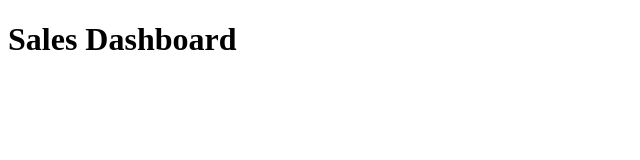
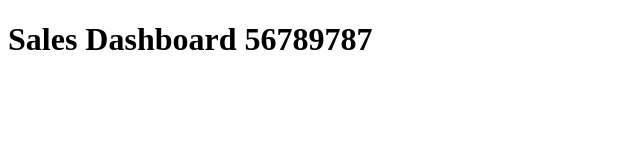
Before and after one commit to chiragsharma4567/New-Sales-Repo, a plain HTML site: page Index.html in a window 1280 px wide. Shown: the whole page, without its empty margins (0-640 px from the left). Drawn offline with Linux system fonts and the light colour scheme.

Commit message:
update body

```diff
--- a/Index.html
+++ b/Index.html
@@ -6,6 +6,7 @@
     <title>Sales Dashboard</title>
 </head>
 <body>
-    <h1>Sales Dashboard</h1>
+    <h1>Sales Dashboard 56789787</h1>
 </body>
+
 </html>
```
